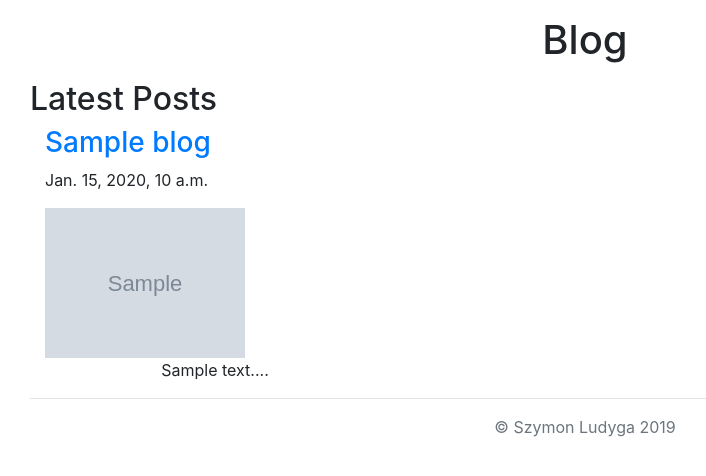
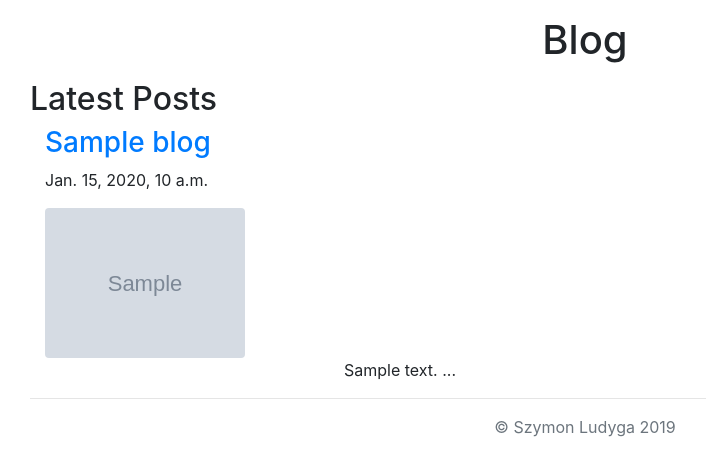
Before and after one commit to szymon-ludyga/django-portfolio, a Django app: template blog/templates/blog/allblogs.html in a window 1280 px wide. Shown: the part 56-532 px from the top of the page, without its empty margins (55-761 px from the left). Run offline with Django 3.2, Linux system fonts and the light colour scheme; the template is opened without the code that fills it: most values are stand-ins (such as "Sample title", 1, 10 or a date in 2020); grey boxes marked "Sample" are stand-in pictures; data that the repository does not hold is empty; some libraries are stand-ins or nearby versions.

Commit message:
Commit after successful deployment process

```diff
--- a/blog/templates/blog/allblogs.html
+++ b/blog/templates/blog/allblogs.html
@@ -64,7 +64,7 @@
         <h1 class="text-center m-3">Blog</h1>
         <h2>Latest Posts</h2>
         {% for blog in blogs.all %}
-        <div class="col-md-4">
+        <div class="col-md-8">
           <a href="{% url 'detail' blog.id %}"
             ><h3>{{ blog.title }}</h3></a
           >
@@ -72,13 +72,13 @@
             {{ blog.pub_date }}
           </p>
           <img
-            class="img-fluid"
+            class="img-fluid rounded"
             src="{{ blog.image.url }}"
             width="200"
             height="200"
           />
 
-          <p class="text-center">{{ blog.summary }}...</p>
+          <p class="text-center">{{ blog.summary }} ...</p>
         </div>
         {% endfor %}
         <hr />
```
